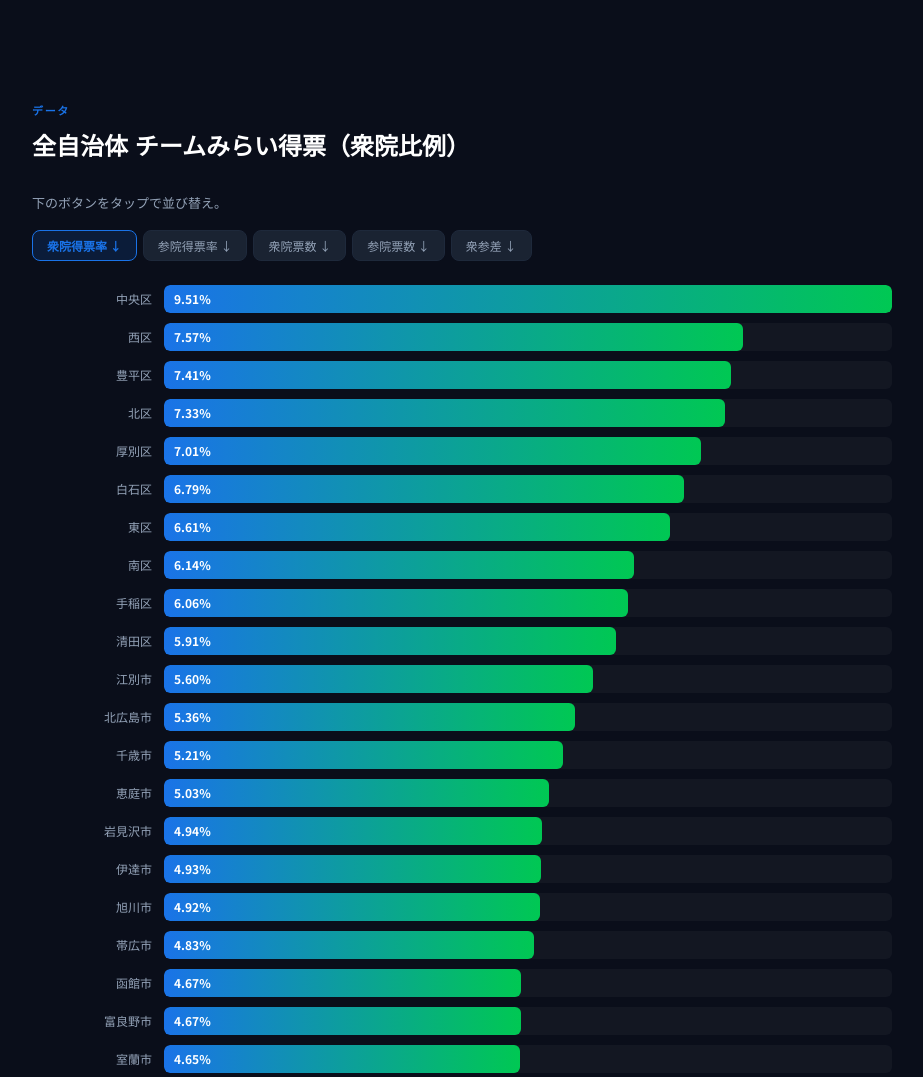
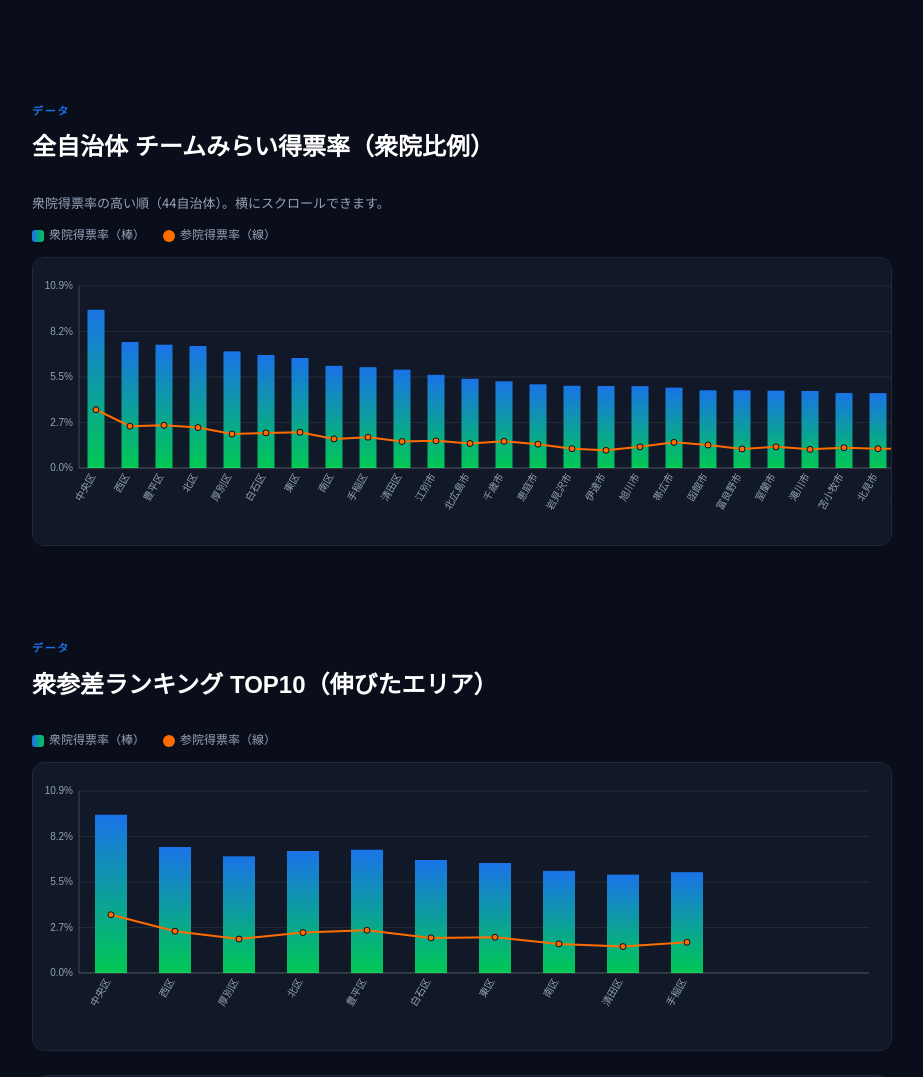
Before and after one commit to mirai-hokkaido/hokkaido-strategy, a plain HTML site: page index.html in a window 1280 px wide. Shown: the part 1390-2467 px from the top of the page, without its empty margins (178-1101 px from the left). Drawn offline with Linux system fonts and the light colour scheme; a web font is replaced by a local one.

Commit message:
Replace area/comparison bar lists with combo bar+line charts
ボタン切り替え式のソートを廃止し、Canvas描画の複合グラフ
（棒＝衆院得票率、線＝参院得票率）に変更。全44自治体・TOP10・
伸びが鈍かったエリアを一目で比較できるようにした。

```diff
--- a/index.html
+++ b/index.html
@@ -47,13 +47,11 @@
 .bar-fill.kyosan { background:linear-gradient(90deg,#b71c1c,#d32f2f); }
 .bar-fill.reiwa { background:linear-gradient(90deg,#283593,#5c6bc0); }
 .bar-fill.hoshuto { background:linear-gradient(90deg,#4e342e,#795548); }
-.bar-fill.area { background:linear-gradient(90deg,#1a73e8,#00c853); }
-.bar-fill.up { background:linear-gradient(90deg,#ff6d00,#00c853); }
-.bar-fill.slow { background:linear-gradient(90deg,#616161,#9e9e9e); }
-.sort-tabs { display:flex; flex-wrap:wrap; gap:6px; margin:16px 0; }
-.sort-tab { background:var(--bg-card-alt); border:1px solid var(--border); color:var(--text-dim); font-size:12px; padding:6px 14px; border-radius:8px; cursor:pointer; transition:all .2s; font-family:inherit; }
-.sort-tab:hover { border-color:var(--primary); color:var(--text); }
-.sort-tab.active { background:rgba(26,115,232,.15); border-color:var(--primary); color:var(--primary); font-weight:700; }
+.chart-scroll { overflow-x:auto; margin:12px 0; border-radius:12px; border:1px solid var(--border); background:var(--bg-card); padding:14px 10px 6px; }
+.chart-legend { display:flex; gap:18px; font-size:12px; color:var(--text-dim); margin:10px 0 2px; }
+.chart-legend .sw { display:inline-block; width:12px; height:12px; border-radius:3px; margin-right:5px; vertical-align:middle; }
+.chart-legend .sw.area { background:linear-gradient(90deg,#1a73e8,#00c853); }
+.chart-legend .sw.line { background:#ff6d00; border-radius:50%; }
 .analysis { background:var(--bg-card); border:1px solid var(--border); border-radius:16px; padding:24px; margin:24px 0; font-size:14px; line-height:1.8; }
 .analysis strong { color:var(--text-bright); }
 .analysis .tag { display:inline-block; background:rgba(26,115,232,.15); color:var(--primary); font-size:11px; padding:2px 10px; border-radius:4px; margin-bottom:8px; font-weight:700; }
@@ -132,27 +130,23 @@
 
 <section id="allcity">
   <div class="section-label">データ</div>
-  <h2>全自治体 チームみらい得票（衆院比例）</h2>
-  <p style="font-size:13px;color:var(--text-dim);margin-bottom:8px;">下のボタンをタップで並び替え。</p>
-  <div class="sort-tabs">
-    <button class="sort-tab active" data-key="h_rate">衆院得票率 ↓</button>
-    <button class="sort-tab" data-key="s_rate">参院得票率 ↓</button>
-    <button class="sort-tab" data-key="h_votes">衆院票数 ↓</button>
-    <button class="sort-tab" data-key="s_votes">参院票数 ↓</button>
-    <button class="sort-tab" data-key="diff">衆参差 ↓</button>
-  </div>
-  <div class="bar-chart" id="cityBars"></div>
+  <h2>全自治体 チームみらい得票率（衆院比例）</h2>
+  <p style="font-size:13px;color:var(--text-dim);margin-bottom:8px;">衆院得票率の高い順（44自治体）。横にスクロールできます。</p>
+  <div class="chart-legend"><span><i class="sw area"></i>衆院得票率（棒）</span><span><i class="sw line"></i>参院得票率（線）</span></div>
+  <div class="chart-scroll"><canvas id="cityChart"></canvas></div>
 </section>
 
 <section id="comparison">
   <div class="section-label">データ</div>
   <h2>衆参差ランキング TOP10（伸びたエリア）</h2>
-  <div class="bar-chart" id="diffBars"></div>
+  <div class="chart-legend"><span><i class="sw area"></i>衆院得票率（棒）</span><span><i class="sw line"></i>参院得票率（線）</span></div>
+  <div class="chart-scroll"><canvas id="diffChart"></canvas></div>
   <div class="analysis"><div class="tag">傾向</div><br>
     <strong>参院選R7.7（比例）→ 衆院選R8.2（比例）の変化。</strong>差が大きいエリアほど「衆院で新たに票を獲得できた」ことを示す。<strong>札幌市中央区（+6.0pt）がトップで9.51%を記録。</strong>札幌市全10区がすべて上位に入っており、都市部での浸透力が際立つ。「衆院選でチームみらいを初めて知った層」が多いことを示す。
   </div>
   <h2 style="margin-top:40px;">伸びが鈍かったエリア</h2>
-  <div class="bar-chart" id="slowBars"></div>
+  <div class="chart-legend"><span><i class="sw area"></i>衆院得票率（棒）</span><span><i class="sw line"></i>参院得票率（線）</span></div>
+  <div class="chart-scroll"><canvas id="slowChart"></canvas></div>
   <div class="analysis"><div class="tag">なぜ伸びが鈍かったのか</div><br>
     夕張市・歌志内市・三笠市など旧産炭地は人口減少・高齢化が極めて深刻。<strong>有効投票数自体が少なく</strong>（夕張3,285票、歌志内1,370票）、1票の変動で率が大きく動く。自民＋中道で60%以上を占め、既存政党への依存度が高い。<br><br>
     <strong>訴求すべきポイント：</strong>「スマート農業」「医療DX・オンライン診療」「除雪ロボット」「地域の公共交通維持」など、過疎地の課題とテクノロジーを結びつけた訴求が有効。
@@ -280,33 +274,78 @@
 const slowData = [{"name": "夕張市", "h_votes": 98, "s_votes": 27, "h_rate": 2.98, "s_rate": 0.8, "diff": 2.18}, {"name": "歌志内市", "h_votes": 40, "s_votes": 7, "h_rate": 2.92, "s_rate": 0.48, "diff": 2.44}, {"name": "北斗市", "h_votes": 742, "s_votes": 198, "h_rate": 3.62, "s_rate": 1.01, "diff": 2.61}, {"name": "網走市", "h_votes": 611, "s_votes": 165, "h_rate": 3.71, "s_rate": 1.04, "diff": 2.67}, {"name": "三笠市", "h_votes": 126, "s_votes": 29, "h_rate": 3.47, "s_rate": 0.77, "diff": 2.7}];
 
 function fmt(n) { return n.toLocaleString(); }
-function fmtVal(key, v) {
-  if (key === 'h_rate' || key === 's_rate') return v.toFixed(2) + '%';
-  if (key === 'diff') return (v >= 0 ? '+' : '') + v.toFixed(2) + 'pt';
-  return fmt(v);
-}
-function renderBars(containerId, rows, key, fillClass) {
-  const el = document.getElementById(containerId);
-  const maxVal = Math.max(...rows.map(r => r[key]), 0.0001);
-  el.innerHTML = rows.map(r => {
-    const widthPct = Math.max(r[key] / maxVal * 100, 3);
-    return `<div class="bar-row"><div class="bar-label">${r.name}</div><div class="bar-track"><div class="bar-fill ${fillClass}" style="width:${widthPct.toFixed(1)}%">${fmtVal(key, r[key])}</div></div></div>`;
-  }).join('');
+
+// 棒＝衆院得票率、線＝参院得票率の複合グラフ（Canvas）
+function drawComboChart(canvasId, data) {
+  const canvas = document.getElementById(canvasId);
+  if (!canvas) return;
+  const dpr = window.devicePixelRatio || 1;
+  const perItem = data.length > 15 ? 34 : 64;
+  const padL = 36, padR = 12, padT = 14, padB = 64;
+  const minW = canvas.parentElement.clientWidth - 20;
+  const W = Math.max(data.length * perItem + padL + padR, minW);
+  const H = 260;
+  canvas.width = W * dpr; canvas.height = H * dpr;
+  canvas.style.width = W + 'px'; canvas.style.height = H + 'px';
+  const ctx = canvas.getContext('2d');
+  ctx.scale(dpr, dpr);
+  ctx.clearRect(0, 0, W, H);
+
+  const pw = W - padL - padR, ph = H - padT - padB;
+  const maxRate = Math.max(...data.map(d => Math.max(d.h_rate, d.s_rate))) * 1.15;
+
+  // grid + y軸ラベル
+  ctx.strokeStyle = 'rgba(255,255,255,.08)'; ctx.lineWidth = 1;
+  ctx.fillStyle = '#94a3b8'; ctx.font = '10px "Noto Sans JP",sans-serif'; ctx.textAlign = 'right';
+  for (let i = 0; i <= 4; i++) {
+    const v = maxRate / 4 * i;
+    const y = padT + ph - (v / maxRate * ph);
+    ctx.beginPath(); ctx.moveTo(padL, y); ctx.lineTo(padL + pw, y); ctx.stroke();
+    ctx.fillText(v.toFixed(1) + '%', padL - 6, y + 3);
+  }
+
+  const bw = perItem * 0.5;
+  const pts = [];
+
+  data.forEach((d, i) => {
+    const cx = padL + perItem * i + perItem / 2;
+    const bh = (d.h_rate / maxRate) * ph;
+    const grad = ctx.createLinearGradient(0, padT + ph - bh, 0, padT + ph);
+    grad.addColorStop(0, '#1a73e8'); grad.addColorStop(1, '#00c853');
+    ctx.fillStyle = grad;
+    ctx.fillRect(cx - bw / 2, padT + ph - bh, bw, bh);
+
+    pts.push([cx, padT + ph - (d.s_rate / maxRate * ph)]);
+
+    ctx.save();
+    ctx.translate(cx, padT + ph + 8);
+    ctx.rotate(-Math.PI / 3);
+    ctx.textAlign = 'right'; ctx.fillStyle = '#94a3b8'; ctx.font = '10px "Noto Sans JP",sans-serif';
+    ctx.fillText(d.name, 0, 0);
+    ctx.restore();
+  });
+
+  ctx.beginPath();
+  ctx.strokeStyle = '#ff6d00'; ctx.lineWidth = 2;
+  pts.forEach(([x, y], i) => i === 0 ? ctx.moveTo(x, y) : ctx.lineTo(x, y));
+  ctx.stroke();
+  pts.forEach(([x, y]) => {
+    ctx.beginPath(); ctx.arc(x, y, 3, 0, Math.PI * 2);
+    ctx.fillStyle = '#ff6d00'; ctx.fill();
+    ctx.strokeStyle = '#0a0e1a'; ctx.lineWidth = 1; ctx.stroke();
+  });
+
+  ctx.strokeStyle = 'rgba(255,255,255,.2)'; ctx.lineWidth = 1;
+  ctx.beginPath(); ctx.moveTo(padL, padT); ctx.lineTo(padL, padT + ph); ctx.lineTo(padL + pw, padT + ph); ctx.stroke();
 }
 
-let currentKey = 'h_rate';
-function sortAndRender(key) {
-  currentKey = key;
-  const sorted = [...cityData].sort((a,b) => key==='name' ? a.name.localeCompare(b.name,'ja') : b[key]-a[key]);
-  renderBars('cityBars', sorted, key, 'area');
-  document.querySelectorAll('.sort-tab').forEach(t => t.classList.toggle('active', t.dataset.key===key));
+function drawAllCharts() {
+  drawComboChart('cityChart', [...cityData].sort((a, b) => b.h_rate - a.h_rate));
+  drawComboChart('diffChart', diffData);
+  drawComboChart('slowChart', slowData);
 }
-
-document.querySelectorAll('.sort-tab').forEach(tab => tab.addEventListener('click', () => sortAndRender(tab.dataset.key)));
-
-sortAndRender('h_rate');
-renderBars('diffBars', diffData, 'diff', 'up');
-renderBars('slowBars', slowData, 'diff', 'slow');
+drawAllCharts();
+window.addEventListener('resize', drawAllCharts);
 
 const sections = document.querySelectorAll('section[id]'), navLinks = document.querySelectorAll('.nav a');
 window.addEventListener('scroll', () => {
```
